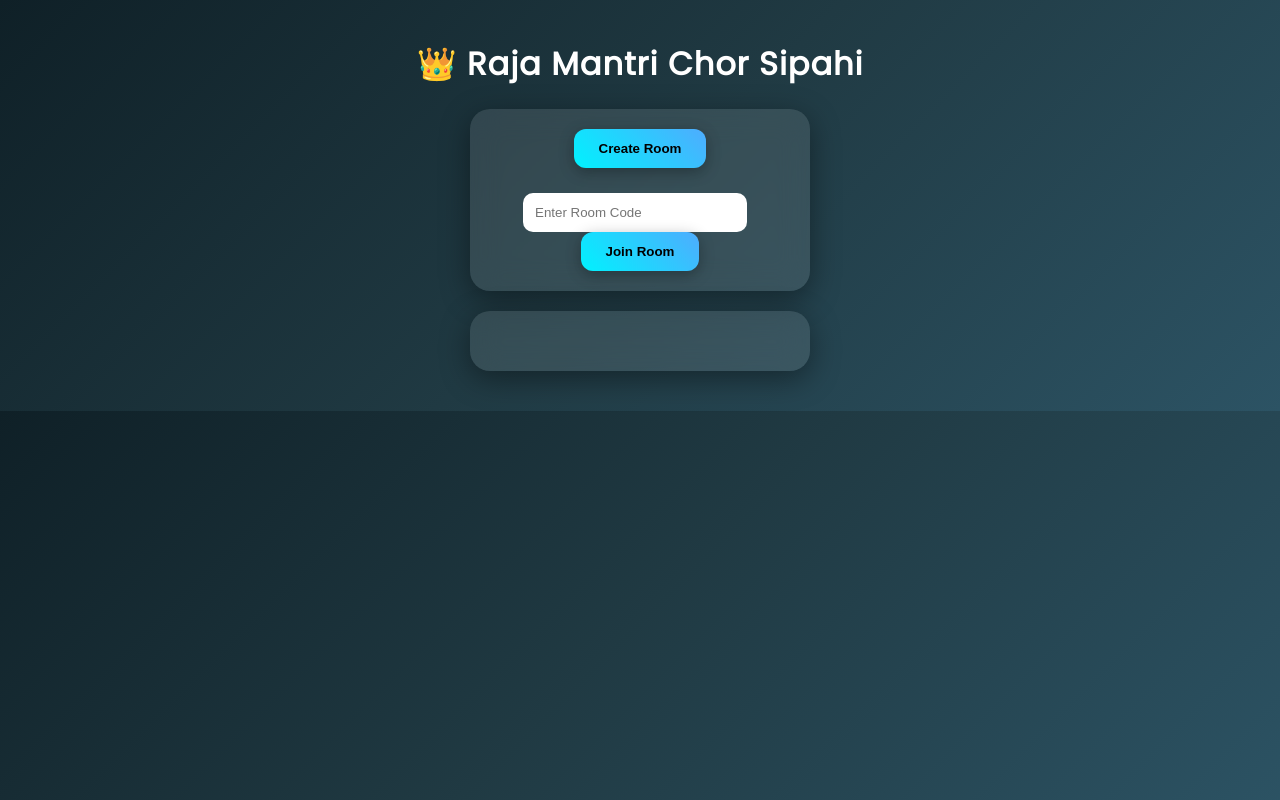
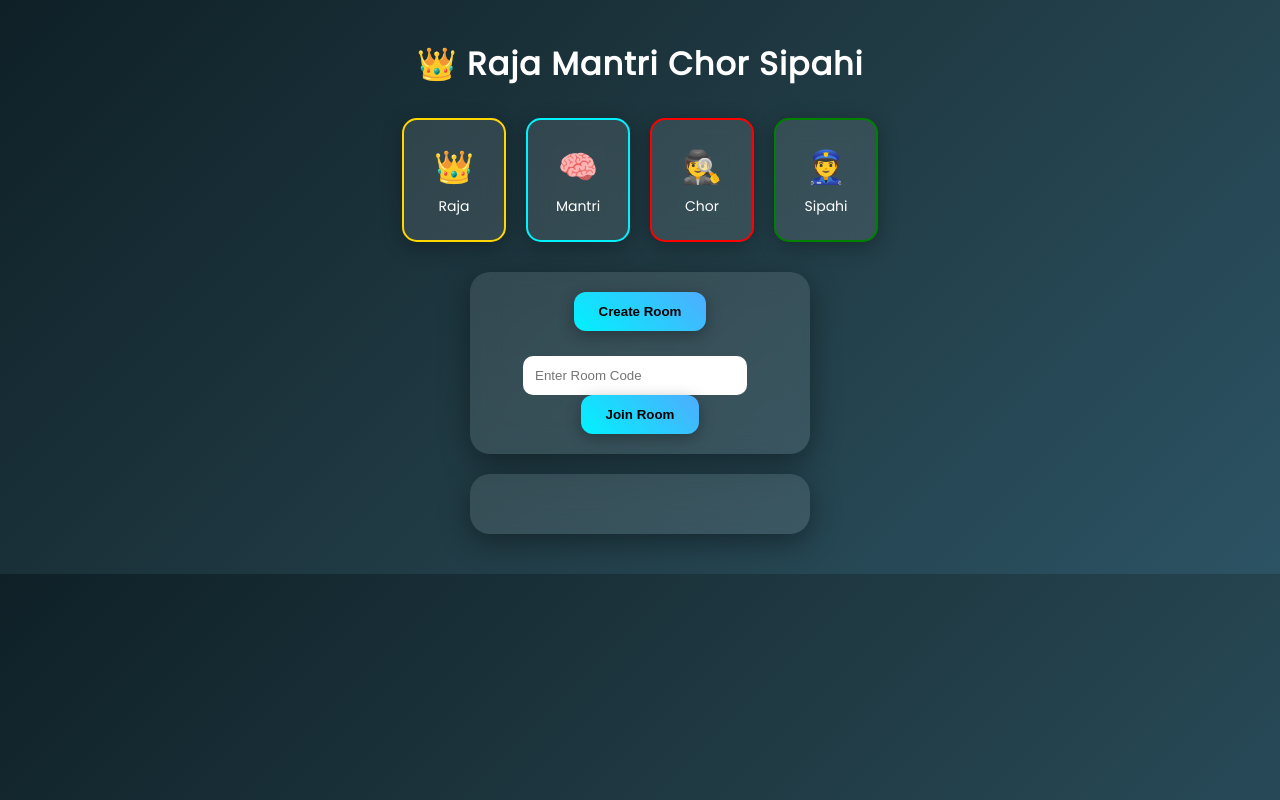
Before and after one commit to divyanshu-dee/RMC, a plain HTML site: page index.html in a window 1280 px wide. Drawn offline with Linux system fonts and the light colour scheme; no server answers.

Commit message:
Update index.html

```diff
--- a/index.html
+++ b/index.html
@@ -2,6 +2,8 @@
 <html>
 <head>
   <title>RMC Multiplayer</title>
+
+  <!-- CSS -->
   <link rel="stylesheet" href="style.css">
 
   <!-- Google Font -->
@@ -16,28 +18,53 @@
 
 <div class="container">
 
+  <!-- 👑 Title -->
   <h1>👑 Raja Mantri Chor Sipahi</h1>
 
-  <!-- MENU -->
+  <!-- 👥 FRONT PAGE CHARACTERS -->
+  <div class="characters">
+    <div class="char">
+      <div class="emoji">👑</div>
+      <p>Raja</p>
+    </div>
+
+    <div class="char">
+      <div class="emoji">🧠</div>
+      <p>Mantri</p>
+    </div>
+
+    <div class="char">
+      <div class="emoji">🕵️</div>
+      <p>Chor</p>
+    </div>
+
+    <div class="char">
+      <div class="emoji">👮</div>
+      <p>Sipahi</p>
+    </div>
+  </div>
+
+  <!-- 🎯 MENU -->
   <div id="menu" class="card">
     <button onclick="createRoom()">Create Room</button>
     <br><br>
+
     <input id="roomInput" placeholder="Enter Room Code">
     <button onclick="joinRoom()">Join Room</button>
   </div>
 
-  <!-- ROOM INFO -->
+  <!-- 📊 ROOM INFO -->
   <div class="card">
     <h2 id="roomCode"></h2>
     <h3 id="status"></h3>
   </div>
 
-  <!-- GAME SECTION -->
+  <!-- 🎮 GAME SECTION -->
   <div id="game" class="card" style="display:none;">
 
     <h2 id="role"></h2>
 
-    <!-- PLAYER VISUALS -->
+    <!-- 👥 PLAYER VISUALS -->
     <div class="players">
       <div class="player">👑 Raja</div>
       <div class="player">🧠 Mantri</div>
@@ -45,19 +72,20 @@
       <div class="player">👮 Sipahi</div>
     </div>
 
-    <!-- GUESS BOX -->
+    <!-- 🧠 GUESS BOX -->
     <div id="guessBox" style="display:none;">
       <input type="number" id="guess" placeholder="Guess player (1-4)">
       <button onclick="sendGuess()">Submit</button>
     </div>
 
-    <!-- RESULT -->
+    <!-- 🏆 RESULT -->
     <h2 id="result"></h2>
 
   </div>
 
 </div>
 
+<!-- JS -->
 <script src="script.js"></script>
 
 </body>
```
